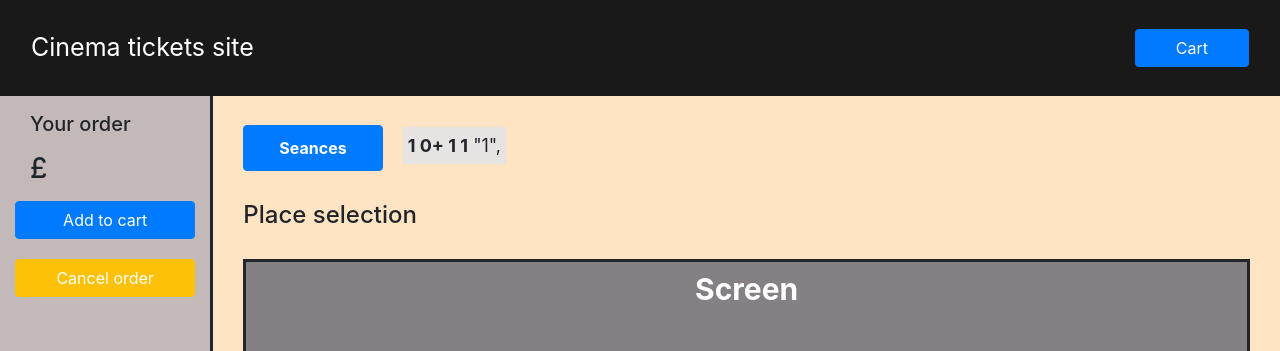
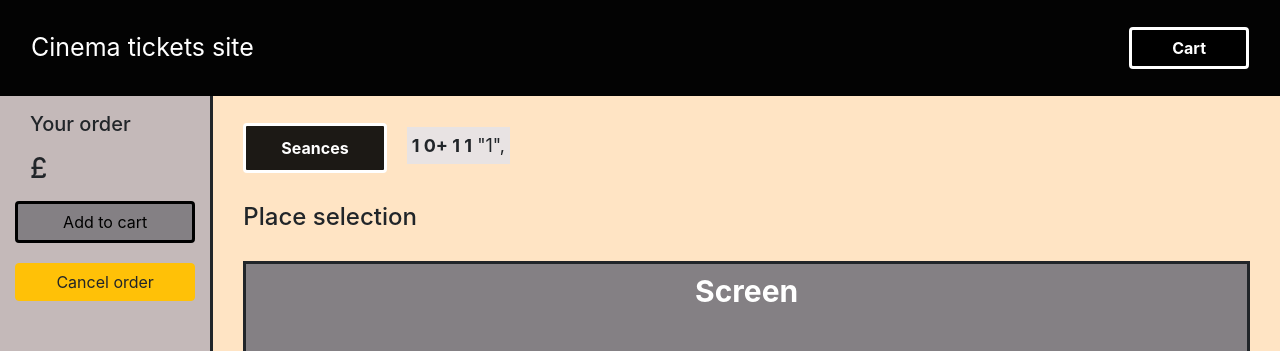
Before and after one commit to IlyaKyazimov/cinema_tickets, an Angular app in the folder front-end/: page /1/1/1/1/places in a window 1280 px wide. Shown: the top 351 px of the page. Built offline with nearby package versions, Linux system fonts and the light colour scheme; no server answers.

Commit message:
design changes

```diff
--- a/front-end/src/app/cart/cart.component.css
+++ b/front-end/src/app/cart/cart.component.css
@@ -31,6 +31,15 @@
     margin-top: 15px;
     margin-bottom: 30px;
     font-weight: bold;
+    color: white;
+    background-color: rgba(0, 0, 0, 0.89);
+    border: solid white 3px;
+}
+
+.all-films-btn:hover {
+    color: black;
+    background-color: #ffd25e;
+    border-color: bisque;
 }
 
 .order {
--- a/front-end/src/app/films/films.component.html
+++ b/front-end/src/app/films/films.component.html
@@ -11,12 +11,11 @@
                 <label>Date:</label>
                 <input type="date" name="choose-date" [(ngModel)]="date">
             </div>
-            <button class="btn btn-info navbar-btn today-btn">Today</button>
-            <button class="btn btn-info navbar-btn tomorrow-btn">Tomorrow</button>
-            <button class="btn btn-info navbar-btn weekend-btn">Weekend</button>
+            <button class="btn navbar-btn today-btn" (click)="getToday()">Today</button>
+            <button class="btn navbar-btn tomorrow-btn" (click)="getTomorrow()">Tomorrow</button>
         </div>
         <div class="col-sm-2 text-right">
-            <a href="/cart" class="btn btn-primary navbar-btn cart-btn">Cart</a>
+            <a href="/cart" class="btn navbar-btn cart-btn">Cart</a>
         </div>
     </nav>
 </header>
--- a/front-end/src/app/places/places.component.css
+++ b/front-end/src/app/places/places.component.css
@@ -9,9 +9,24 @@
     margin-top: 15px;
 }
 
+.add-btn {
+    color: black;
+    border: solid black;
+    background-color: rgb(132, 128, 132);
+}
+
+.add-btn:hover {
+    cursor: pointer;
+    background-color: #37bc8c;
+}
+
+.add-btn[disabled] {
+    cursor: not-allowed;
+    background-color: rgb(196, 185, 185);
+}
+
 .add-btn,
 .cancel-btn {
-    color: white;
     margin-bottom: 20px;
     width: 100%;
     max-width: 18rem;
@@ -41,6 +56,15 @@
     padding: 10px 35px;
     margin-right: 20px;
     font-weight: bold;
+    color: white;
+    background-color: rgba(0, 0, 0, 0.89);
+    border: solid white 3px;
+}
+
+.seance-btn:hover {
+    color: black;
+    background-color: #ffd25e;
+    border-color: bisque;
 }
 
 .seance-info {
--- a/front-end/src/app/places/places.component.html
+++ b/front-end/src/app/places/places.component.html
@@ -7,7 +7,7 @@
             </div>
         </div>
         <div class="col-6 text-right">
-            <a href="/cart" class="btn btn-primary navbar-btn cart-btn">Cart</a>
+            <a href="/cart" class="btn navbar-btn cart-btn">Cart</a>
         </div>
     </nav>
 </header>
@@ -22,7 +22,11 @@
 
                 <div class="row order-btns text-center">
                     <div class="col-6 col-lg-12">
-                        <a href="/cart" class="btn btn-primary add-btn" (click)="addToCart()">Add to cart</a>
+                        <a href="/cart">
+                            <button class="btn add-btn" id="addToCart" (click)="addToCart()">
+                                Add to cart
+                            </button>
+                        </a>
                     </div>
                     <div class="col-6 col-lg-12">
                         <button class="btn btn-warning cancel-btn" (click)="cancelOrder()">Cancel order</button>
@@ -32,8 +36,10 @@
             <!-- MAIN -->
             <div class="col-12 col-lg-10 col-xl-10 main-content">
                 <div class="seance-btn-cinema-info-row">
-                    <a href="{{movieName}}/{{seanceDate}}/seances" class="btn btn-primary navbar-btn seance-btn">Seances</a>
-                    <div class="seance-info"><b>{{movieName}} 0+ {{seanceDate}} {{seanceTime}}</b> "{{seanceCinema}}", {{cinemaAddress ? cinemaAddress : ''}}</div>
+                    <a href="{{movieName}}/{{seanceDate}}/seances"
+                        class="btn btn-primary navbar-btn seance-btn">Seances</a>
+                    <div class="seance-info"><b>{{movieName}} 0+ {{seanceDate}} {{seanceTime}}</b> "{{seanceCinema}}",
+                        {{cinemaAddress ? cinemaAddress : ''}}</div>
                 </div>
 
                 <h4 class="place-selection-title">Place selection</h4>
@@ -44,7 +50,8 @@
                     <div class="places">
 
                         <div class="seats-row" *ngFor="let seatsRow of seatsRows">
-                            <button class="seat {{seat.status}}" *ngFor="let seat of seatsRow" (click)="getPrice(seat)" [disabled]="seat.status == 'Sold' ? true : false">{{seat.number}}</button>
+                            <button class="seat {{seat.status}}" *ngFor="let seat of seatsRow" (click)="getPrice(seat)"
+                                [disabled]="seat.status == 'Sold' ? true : false">{{seat.number}}</button>
                         </div>
 
                     </div>
--- a/front-end/src/app/seances/seances.component.css
+++ b/front-end/src/app/seances/seances.component.css
@@ -5,6 +5,15 @@
     margin-top: 1rem;
     margin-bottom: 15px;
     font-weight: bold;
+    color: white;
+    background-color: rgba(0, 0, 0, 0.89);
+    border: solid white 3px;
+}
+
+.all-films-btn:hover {
+    color: black;
+    background-color: #ffd25e;
+    border-color: bisque;
 }
 
 .movie-poster-description {
--- a/front-end/src/app/seances/seances.component.html
+++ b/front-end/src/app/seances/seances.component.html
@@ -16,7 +16,7 @@
             <button class="btn btn-info navbar-btn weekend-btn">Weekend</button>
         </div>
         <div class="col-sm-2 text-right">
-            <a href="/cart" class="btn btn-primary navbar-btn cart-btn">Cart</a>
+            <a href="/cart" class="btn navbar-btn cart-btn">Cart</a>
         </div>
     </nav>
 </header>
--- a/front-end/src/styles.css
+++ b/front-end/src/styles.css
@@ -16,7 +16,7 @@ body {
 
 footer {
     /* background-color: #37bc8c; */
-    background-color: #1a1919;
+    background-color: rgba(0, 0, 0, 0.89);
     color: white;
     height: 10rem;
 }
@@ -27,11 +27,11 @@ footer {
 
 header {
     height: 6rem;
-    background-color: #1a1919;
+    background-color: rgba(0, 0, 0, 0.89);
 }
 
 .navbar {
-    background-color: #1a1919;
+    background-color: rgba(0, 0, 0, 0.89);
     color: white;
     top: 0;
     height: 6rem;
@@ -60,15 +60,6 @@ header {
     width: 145px;
 }
 
-.today-btn,
-.tomorrow-btn,
-.weekend-btn {
-    padding-left: 20px;
-    padding-right: 20px;
-    margin-right: 11px;
-    margin-bottom: 8px;
-}
-
 .range-value {
     background-color: white;
     border: solid;
@@ -95,6 +86,10 @@ header {
     float: right;
 }
 
+.btn:focus {
+    outline: none !important;
+}
+
 .filter-btns {
     justify-content: center;
 }
@@ -110,9 +105,40 @@ header {
     margin-bottom: 20px;
 }
 
+.today-btn,
+.tomorrow-btn,
+.weekend-btn {
+    padding-left: 20px;
+    padding-right: 20px;
+    margin-right: 11px;
+    margin-bottom: 8px;
+    font-weight: bold;
+    color: white;
+    background-color: rgba(0, 0, 0, 0.89);
+    border: solid white;
+}
+
+.today-btn:hover,
+.tomorrow-btn:hover,
+.weekend-btn:hover {
+    color: black;
+    background-color: #ffd25e;
+    border-color: #1a1919;
+}
+
 .cart-btn {
     padding-left: 40px;
     padding-right: 40px;
+    font-weight: bold;
+    color: white;
+    background-color: rgba(0, 0, 0, 0.89);
+    border: solid white;
+}
+
+.cart-btn:hover {
+    color: black;
+    background-color: #ffd25e;
+    border-color: #1a1919;
 }
 
 .row-flex {
```
